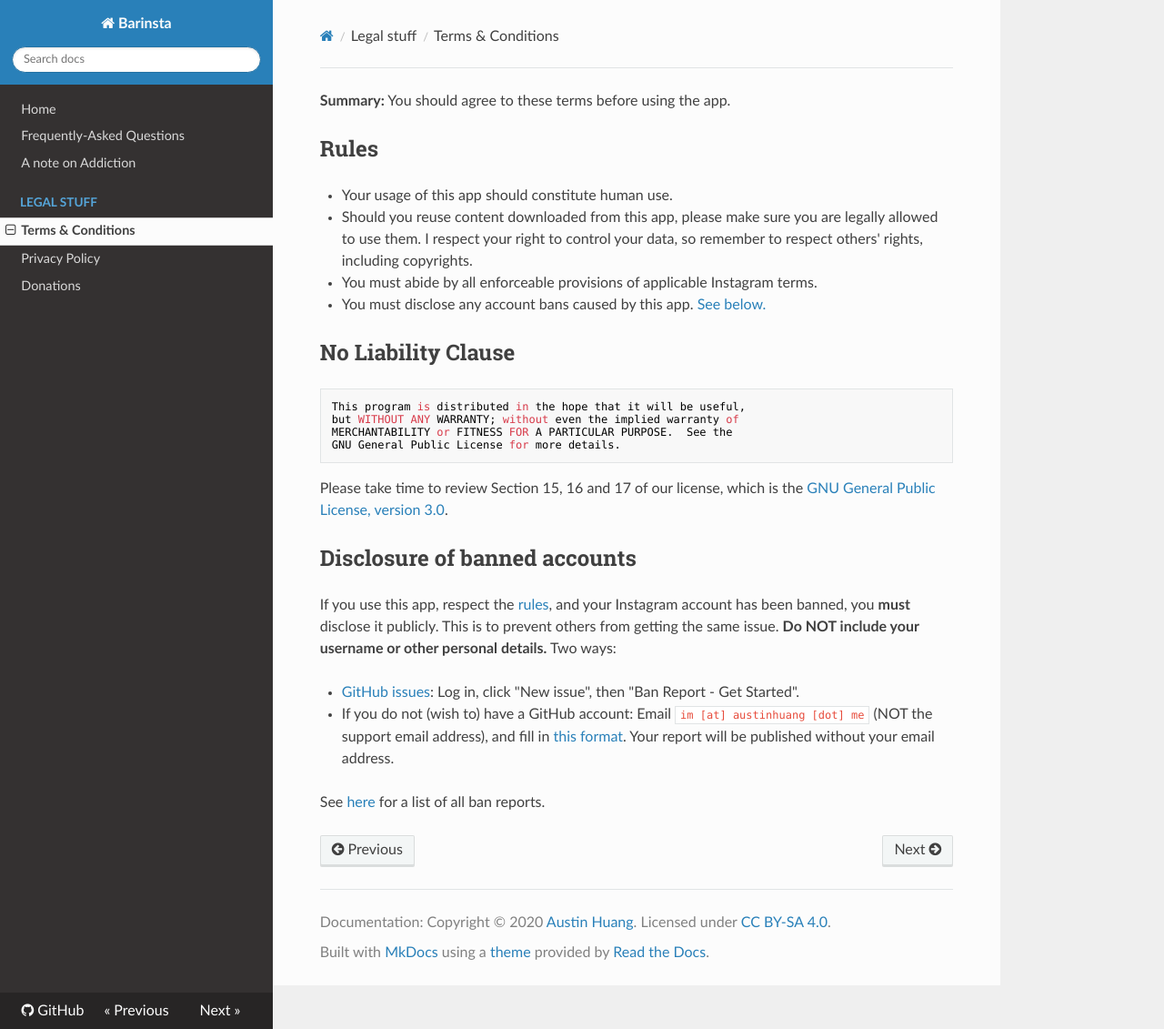
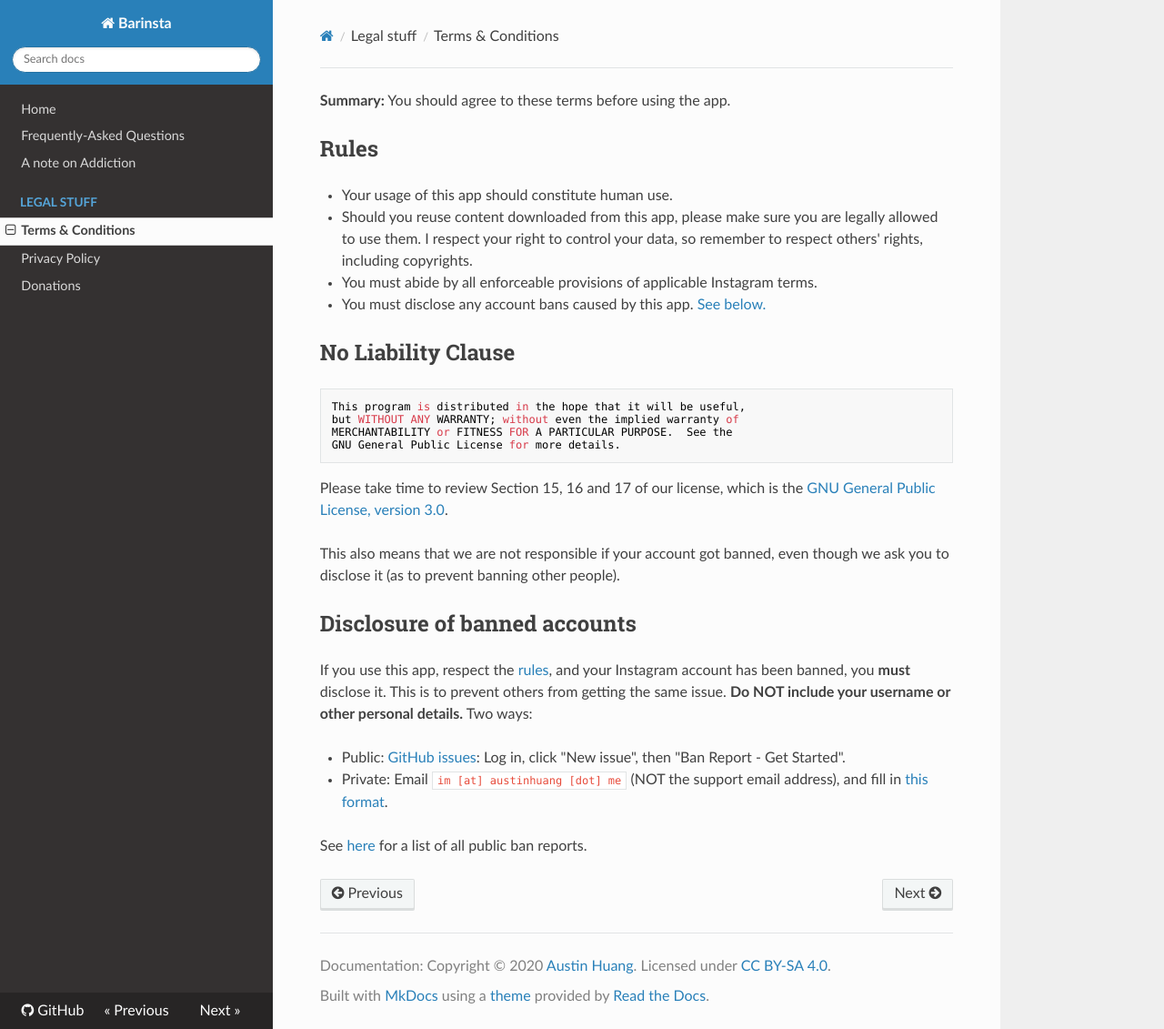
Before and after one commit to austinhuang0131/barinsta-docs, an MkDocs documentation site: the page built from docs/tos.md, in a window 1280 px wide and 1131 px high. Shown: the whole window at 91% size. Built offline with MkDocs 1.6.1, drawn with Linux system fonts in a browser that asks for light colours; nearby versions of some CDN libraries.

Commit message:
Update tos.md

```diff
--- a/docs/tos.md
+++ b/docs/tos.md
@@ -18,11 +18,13 @@ GNU General Public License for more details.
 
 Please take time to review Section 15, 16 and 17 of our license, which is the [GNU General Public License, version 3.0](https://www.gnu.org/licenses/gpl-3.0.html).
 
+This also means that we are not responsible if your account got banned, even though we ask you to disclose it (as to prevent banning other people).
+
 ## Disclosure of banned accounts
 
-If you use this app, respect the [rules](#rules), and your Instagram account has been banned, you **must** disclose it publicly. This is to prevent others from getting the same issue. **Do NOT include your username or other personal details.** Two ways:
+If you use this app, respect the [rules](#rules), and your Instagram account has been banned, you **must** disclose it. This is to prevent others from getting the same issue. **Do NOT include your username or other personal details.** Two ways:
 
-* [GitHub issues](https://github.com/austinhuang0131/instagrabber/issues): Log in, click "New issue", then "Ban Report - Get Started".
-* If you do not (wish to) have a GitHub account: Email `im [at] austinhuang [dot] me` (NOT the support email address), and fill in [this format](https://raw.githubusercontent.com/austinhuang0131/instagrabber/master/.github/ISSUE_TEMPLATE/ban_report.md). Your report will be published without your email address.
+* Public: [GitHub issues](https://github.com/austinhuang0131/instagrabber/issues): Log in, click "New issue", then "Ban Report - Get Started".
+* Private: Email `im [at] austinhuang [dot] me` (NOT the support email address), and fill in [this format](https://raw.githubusercontent.com/austinhuang0131/instagrabber/master/.github/ISSUE_TEMPLATE/ban_report.md).
 
-See [here](https://github.com/austinhuang0131/instagrabber/issues?q=is%3Aissue+label%3A%22BAN+REPORT%22) for a list of all ban reports.
+See [here](https://github.com/austinhuang0131/instagrabber/issues?q=is%3Aissue+label%3A%22BAN+REPORT%22) for a list of all public ban reports.
```
